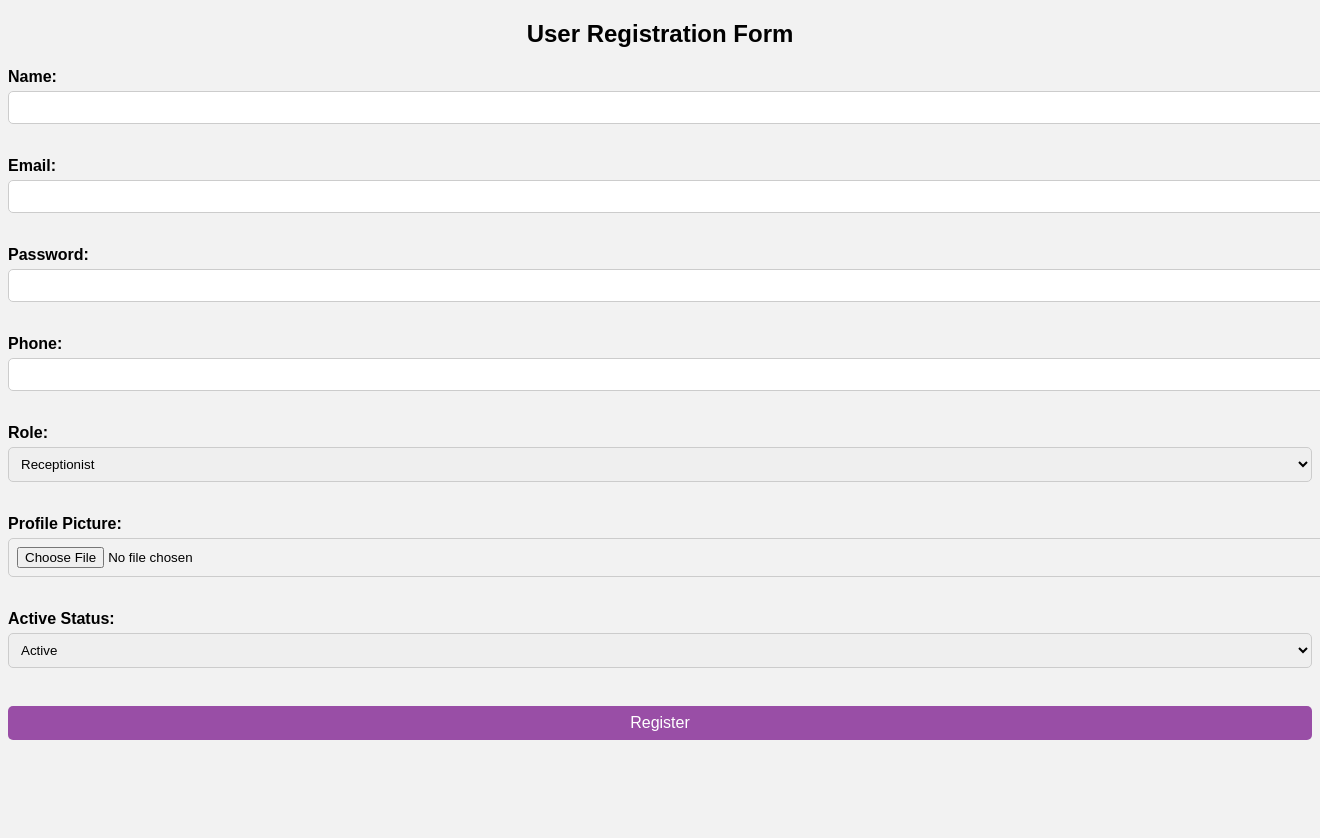
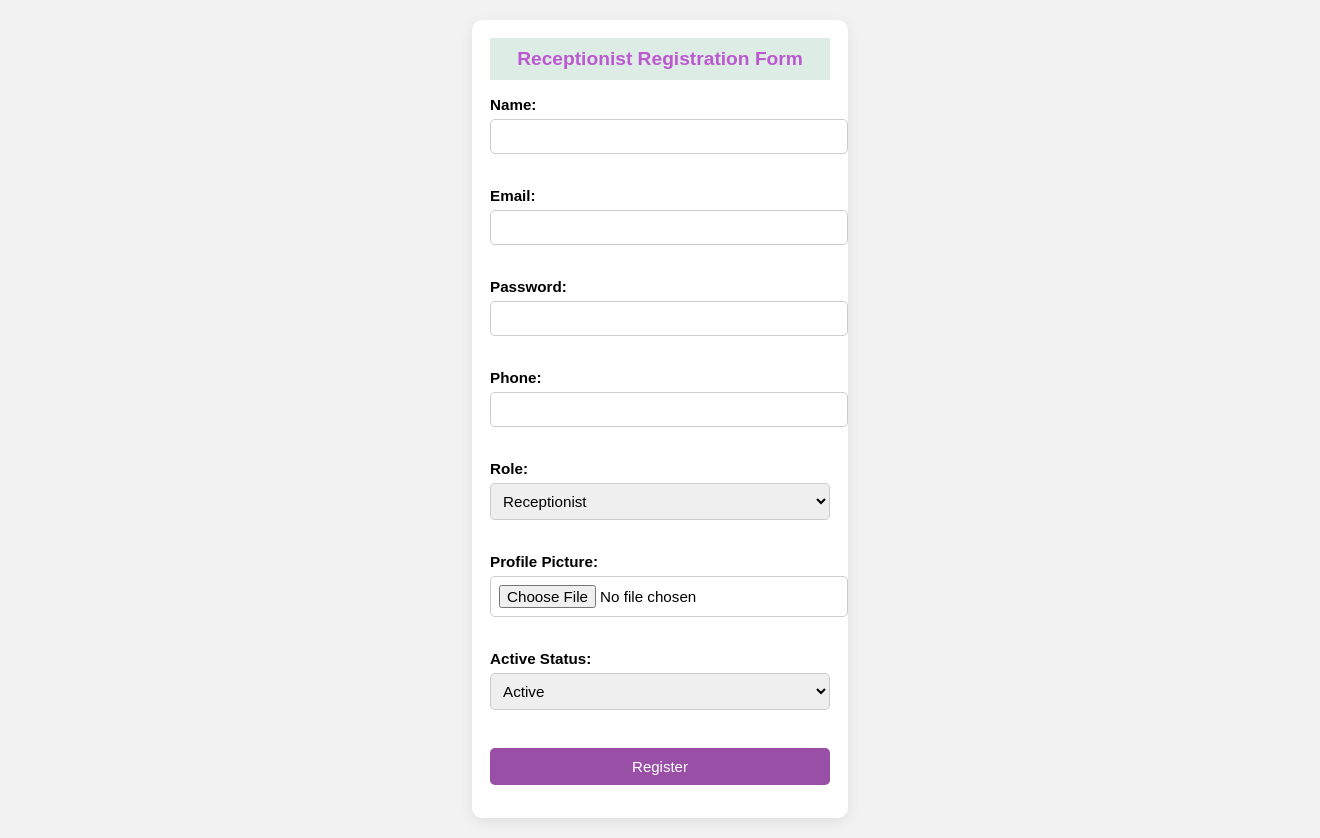
Before and after one commit to mahinfah/Final_Term_Project, a PHP site: page /RECEPTIONIST/VIEW/registration_rep.php in a window 1320 px wide; the page is wider, and only the part inside the window is pictured. Before the commit the page ends 740 px from the top of that part, so only its background shows below. Run offline with PHP 8.4, Linux system fonts and the light colour scheme.

Commit message:
updating ui

```diff
--- a/Login/RECEPTIONIST/VIEW/registration_rep.php
+++ b/Login/RECEPTIONIST/VIEW/registration_rep.php
@@ -1,31 +1,44 @@
 <!DOCTYPE html>
 <html>
 <head>
-    <title>User Registration</title>
+    <title> Receptionist Registration </title>
 </head>
 <body>
 <style>
 body {
     font-family: Arial, sans-serif;
     background-color: #f2f2f2;
+    display: flex;
+    justify-content: center;
+    align-items: center;
+    min-height: 100vh;
+    margin: 0;
 }
 
 .container {
-    width: 400px;
-    margin: 50px auto;
+    width: 340px;
+    max-width: 90%;
+    margin: 20px auto;
     background: #fff;
-    padding: 20px;
+    padding: 18px;
     border-radius: 10px;
-
+    box-shadow: 0 4px 14px rgba(0, 0, 0, 0.08);
 }
 
 h2 {
     text-align: center;
+    color: #b949cde8;
+    background-color: #d8ebe3de;
+    padding: 10px;
+    font-size: 1.2rem;
+    margin: 0 0 16px;
 }
 
 label {
     font-weight: bold;
+    font-size: 0.95rem;
 }
+
 
 input, select {
     width: 100%;
@@ -33,6 +46,7 @@ input, select {
     margin: 5px 0 15px 0;
     border: 1px solid #ccc;
     border-radius: 5px;
+    font-size: 0.95rem;
 }
 
 input[type="submit"] {
@@ -40,17 +54,18 @@ input[type="submit"] {
     color: white;
     border: none;
     cursor: pointer;
-    font-size: 16px;
+    font-size: 15px;
+    padding: 10px 0;
 }
 
 input[type="submit"]:hover {
     background-color: #31ba85de;
 }
 </style>
-    <h2>User Registration Form</h2>
+    <div class="container">
+        <h2>Receptionist Registration Form</h2>
 
-    <form action="register.php" method="POST" enctype="multipart/form-data">
-
+        <form action="register.php" method="POST" enctype="multipart/form-data">
         <label>Name:</label><br>
         <input type="text" name="name" required><br><br>
 
@@ -80,6 +95,7 @@ input[type="submit"]:hover {
         <input type="submit" name="register" value="Register">
 
     </form>
+    </div>
 
 </body>
 </html>
```
